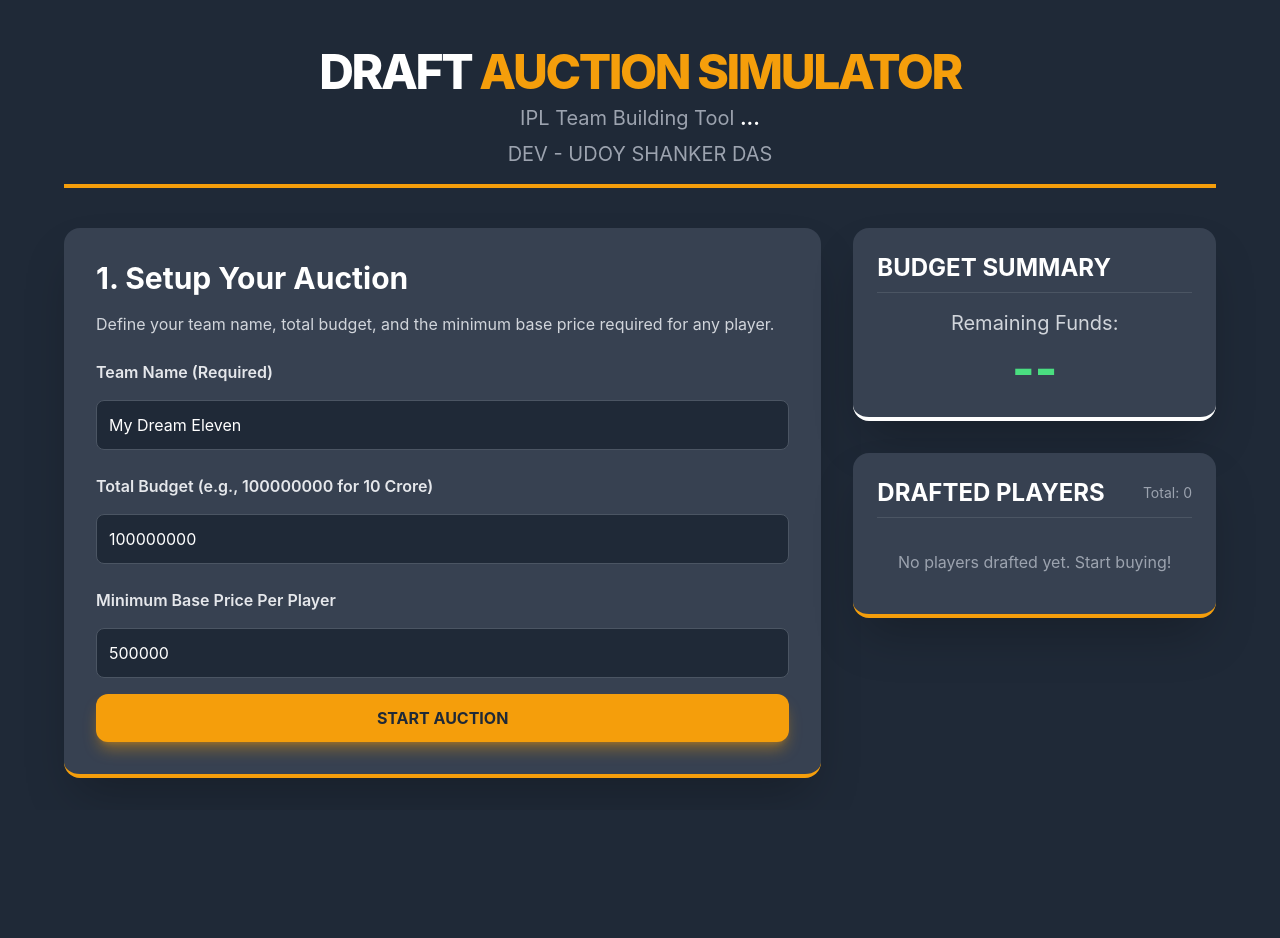
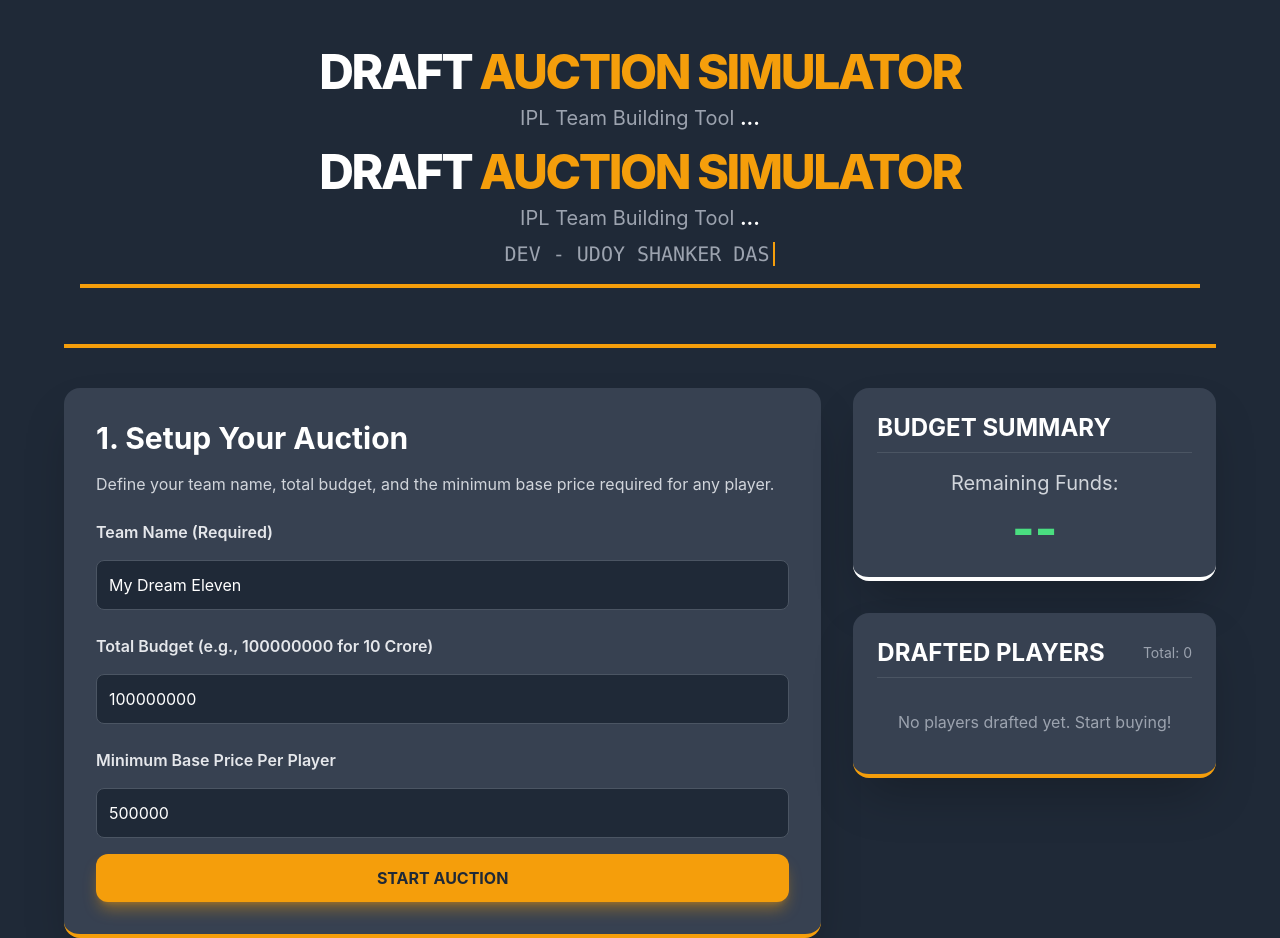
Before and after one commit to udoy1345/ipl, a plain HTML site: page index.html in a window 1280 px wide. Before the commit the page ends 810 px from the top, so only its background shows below. Drawn offline with nearby package versions, Linux system fonts and the light colour scheme.

Commit message:
Update index.html

```diff
--- a/index.html
+++ b/index.html
@@ -555,9 +555,60 @@
             <p class="text-gray-400 mt-2 text-xl">
                 IPL Team Building Tool <span id="team-name-display" class="font-bold text-white">...</span>
             </p>
-            <p class="text-gray-400 mt-2 text-xl">
-                DEV - UDOY SHANKER DAS
-            </p>
+            <header class="text-center mb-10 p-4 border-b-4 border-accent">
+  <h1 class="text-5xl font-extrabold text-accent tracking-tighter">
+    <span class="text-white">DRAFT</span> AUCTION SIMULATOR
+  </h1>
+  <p class="text-gray-400 mt-2 text-xl">
+    IPL Team Building Tool <span id="team-name-display" class="font-bold text-white">...</span>
+  </p>
+
+  <!-- ✨ Animated Developer Credit -->
+  <div class="mt-2 text-xl font-mono text-gray-400 flex justify-center items-center">
+    <span id="dev-text"></span><span class="dev-caret ml-1"></span>
+  </div>
+</header>
+
+<!-- Animation CSS -->
+<style>
+  /* Typewriter animation */
+  .dev-caret {
+    width: 2px;
+    height: 1.2em;
+    background-color: #f59e0b;
+    display: inline-block;
+    animation: blink 0.8s steps(1) infinite;
+  }
+
+  @keyframes blink {
+    50% { opacity: 0; }
+  }
+
+  @keyframes type {
+    from { width: 0; }
+    to { width: 100%; }
+  }
+</style>
+
+<!-- Animation Script -->
+<script>
+  document.addEventListener("DOMContentLoaded", () => {
+    const devText = document.getElementById("dev-text");
+    const text = "DEV - UDOY SHANKER DAS";
+    let index = 0;
+
+    function typeWriter() {
+      if (index < text.length) {
+        devText.textContent += text.charAt(index);
+        index++;
+        setTimeout(typeWriter, 90);
+      }
+    }
+
+    typeWriter();
+  });
+</script>
+
         </header>
 
         <!-- Message Box -->
```
